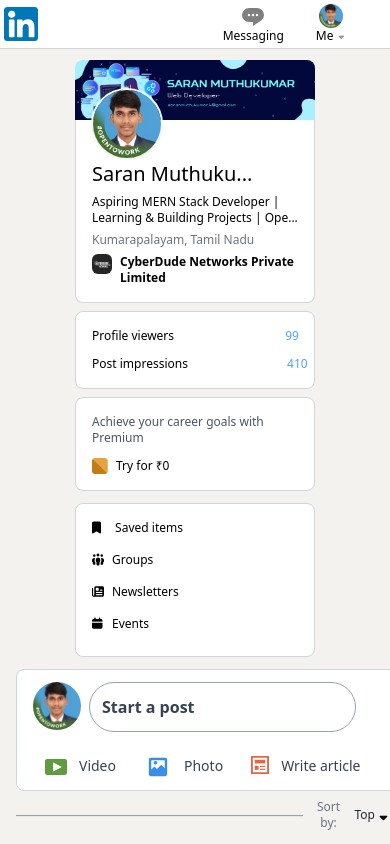
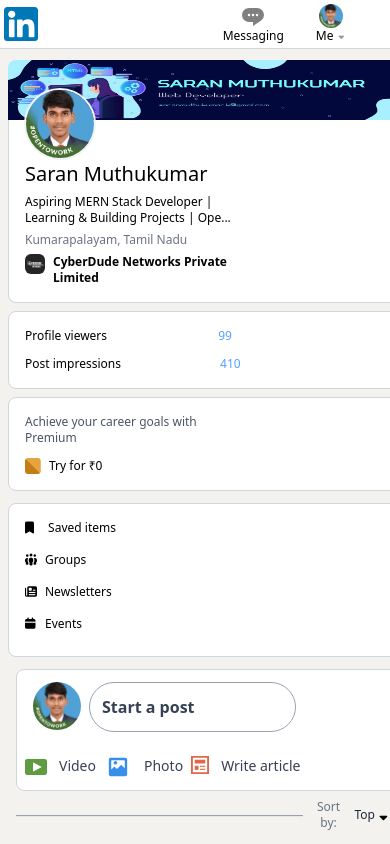
Before and after one commit to saranmuthukumark-cpu/LinkedIn-Clone, a website built with Vite: page index.html in a window 390 px wide. Shown: the top 844 px of the page. Built offline with nearby package versions, Linux system fonts and the light colour scheme.

Commit message:
neat responsive

```diff
--- a/index.html
+++ b/index.html
@@ -196,14 +196,14 @@
 <section class="pt-10  ">
 <div class="flex  lg:pl-50  pt-5  lg:pt-6 rounded-t-lg max-sm:flex-wrap  ">
 
-<div class=" rounded-lg flex flex-col max-sm:mx-auto lg:w-60 z-1  ">
+<div class=" rounded-lg flex flex-col max-sm:mx-2 max-sm:w-screen lg:w-60 z-1  ">
   <div class="flex flex-col  ">
     <img src="public/assets/saran-bg-banner.jpg" class="h-15 rounded-t-lg" alt="banner-img">
     <div class="absolute mt-7 ml-4"><img src="public/assets/saran img.jpg" alt="saran logo" class="rounded-full h-18 border-2 border-gray-100"></div>
   </div>
 
   <div class="pt-10 px-4 bg-white border border-t-0 border-gray-300 rounded-b-lg">
-<h1 class="text-xl font-medium"><a href="">Saran Muthuku...</a> </h1>
+<h1 class="text-xl font-medium"><a href="">Saran Muthukumar</a> </h1>
 <p class="text-xs pt-1.5"><a href="">Aspiring MERN Stack Developer | <br>Learning & Building Projects | Ope...</a></p>
 <p class="text-xs pt-1.5 text-gray-500"><a href="">Kumarapalayam, Tamil Nadu</a></p>
 
@@ -218,7 +218,7 @@
 
 <div>
 
-<div class=" mt-2 pl-4 py-4 bg-white border  border-gray-300 rounded-lg w-60 ">
+<div class=" mt-2 pl-4 py-4 bg-white border  border-gray-300 rounded-lg lg:w-60 max-sm:w-screen  ">
 
 <h1 class="text-xs font-medium pb-3 hover:underline">Profile viewers <span class="text-blue-400 pl-27">99</span></h1>
 <h1 class="text-xs font-medium hover:underline">Post impressions <span class="text-blue-400 pl-24">410</span></h1>
@@ -227,7 +227,7 @@
 
 
 
-<div class=" mt-2 pl-4 py-4 bg-white border  border-gray-300 rounded-lg w-60 ">
+<div class=" mt-2 pl-4 py-4 bg-white border  border-gray-300 rounded-lg lg:w-60 max-sm:w-screen">
 
 <h1 class="text-xs text-gray-600 pb-3 ">Achieve your career goals with <br> Premium</h1>
 <h1 class=" flex text-xs font-medium "><img src="public/assets/icon.png" alt="icon" class="flex w-4 h-4 mr-2"> <span class="text-black">Try for &#8377;0</span></h1>
@@ -235,7 +235,7 @@
 </div>
 
 
-<div class=" mt-2 pl-4  py-4 max-sm:my-3 bg-white border  border-gray-300 rounded-lg w-60 ">
+<div class=" mt-2 pl-4  py-4 max-sm:my-3 bg-white border  border-gray-300 rounded-lg lg:w-60  max-sm:w-screen">
 
 <h1 class="text-xs font-medium pb-4 hover:underline "><i class="fa-solid fa-bookmark fa-md pr-5"></i> Saved items </h1>
 <h1 class="text-xs font-medium pb-4 hover:underline "><i class="fa-solid fa-people-group fa-md pr-5"></i>Groups</h1>
@@ -259,11 +259,11 @@
 <div class="flex py-3 px-4 ">
   <img src="public/assets/saran img.jpg" alt="saran img" class="h-12 w-12 rounded-full">
 
-<button class="flex text-gray-700 pr-40 lg:pr-95 p-3 ml-2 text-center border border-gray-400 rounded-4xl "> <span class="font-semibold text-md ">Start a post</span>  </button>
+<button class="flex text-gray-700 pr-25 lg:pr-95 p-3 ml-2 text-center border border-gray-400 rounded-4xl "> <span class="font-semibold text-md ">Start a post</span>  </button>
 
 </div>
 
-<div class="flex gap-7 lg:gap-20 py-3 max-sm:w-screen">
+<div class="flex gap-2 lg:gap-20 py-3 max-sm:w-screen">
 <a href="#" class="flex "><svg height="22px" width="22px" version="1.1" id="Layer_1" xmlns="http://www.w3.org/2000/svg" xmlns:xlink="http://www.w3.org/1999/xlink" viewBox="0 0 512 512" xml:space="preserve" fill="#5f9b41" stroke="#5f9b41"><g id="SVGRepo_bgCarrier" stroke-width="0"></g><g id="SVGRepo_tracerCarrier" stroke-linecap="round" stroke-linejoin="round"></g><g id="SVGRepo_iconCarrier"> <path style="fill:#5f9b41;" d="M460.8,68.452H51.2c-28.16,0-51.2,23.04-51.2,51.2v272.696c0,28.16,23.04,51.2,51.2,51.2h409.6 c28.16,0,51.2-23.04,51.2-51.2V119.652C512,91.492,488.96,68.452,460.8,68.452z M188.44,359.98V151.108l195.624,104.44 L188.44,359.98z"></path> <polygon style="fill:#FFFFFF;" points="188.44,359.98 384.056,255.548 188.44,151.108 "></polygon> </g></svg> <span class="pl-3 font-medium text-gray-700 text-sm">Video</span></a>
 
 
@@ -277,7 +277,7 @@
 
 
 
-<div class="flex items-center space-x-2 my-2 max-sm:w-screen">
+<div class="flex items-center space-x-2 my-2 max-sm:w-screen ">
         <hr class="border-gray-400  shadow-2xs w-[80%] ml-4">
         <p class="text-xs text-gray-500 text-center flex items-center gap-2">Sort by:  <span class="font-medium text-gray-800 text-center flex items-center">Top
           <span class=" text-[18px]  ml-0.5"></span> <i
@@ -342,10 +342,10 @@
 <!-- right section -->
 
 
- <div class=" flex flex-col max-sm:mx-auto max-sm:mb-5 ">
+ <div class=" flex flex-col  max-sm:mb-5 max-sm:w-screen ">
 
          <!-- Top-section -->
-          <div class="text-sm not border flex flex-col border-gray-300  lg:w-70 rounded-lg px-4 py-2 gap-2  bg-white  ">
+          <div class="text-sm not border flex flex-col border-gray-300  lg:w-70 rounded-lg px-4 py-2 gap-2  bg-white max-sm:w-screen max-sm:mx-3.5 ">
                 <h1 class="font-medium text-xl flex items-center gap-24">
                   LinkedIn News <span><svg width="15" viewBox="0 0 16 16" xmlns="http://www.w3.org/2000/svg" fill="#000000" class="bi bi-info-square-fill"><g id="SVGRepo_bgCarrier" stroke-width="0"></g><g id="SVGRepo_tracerCarrier" stroke-linecap="round" stroke-linejoin="round"></g><g id="SVGRepo_iconCarrier"> <path d="M0 2a2 2 0 0 1 2-2h12a2 2 0 0 1 2 2v12a2 2 0 0 1-2 2H2a2 2 0 0 1-2-2V2zm8.93 4.588-2.29.287-.082.38.45.083c.294.07.352.176.288.469l-.738 3.468c-.194.897.105 1.319.808 1.319.545 0 1.178-.252 1.465-.598l.088-.416c-.2.176-.492.246-.686.246-.275 0-.375-.193-.304-.533L8.93 6.588zM8 5.5a1 1 0 1 0 0-2 1 1 0 0 0 0 2z"></path> </g></svg></span>
                 </h1>
```
